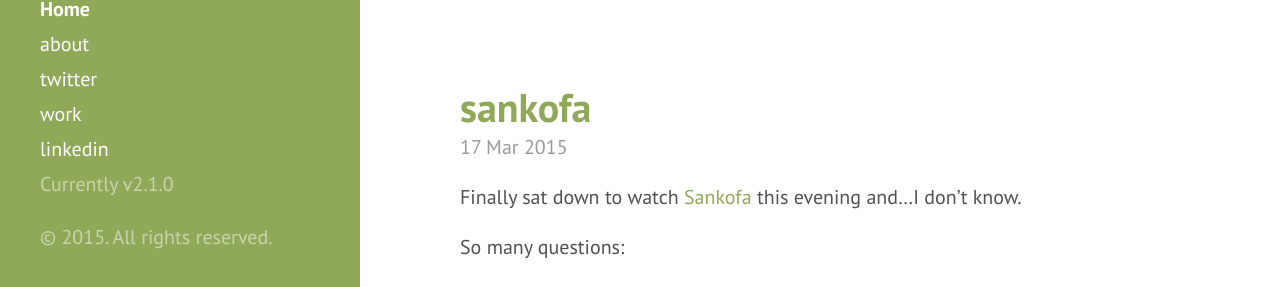
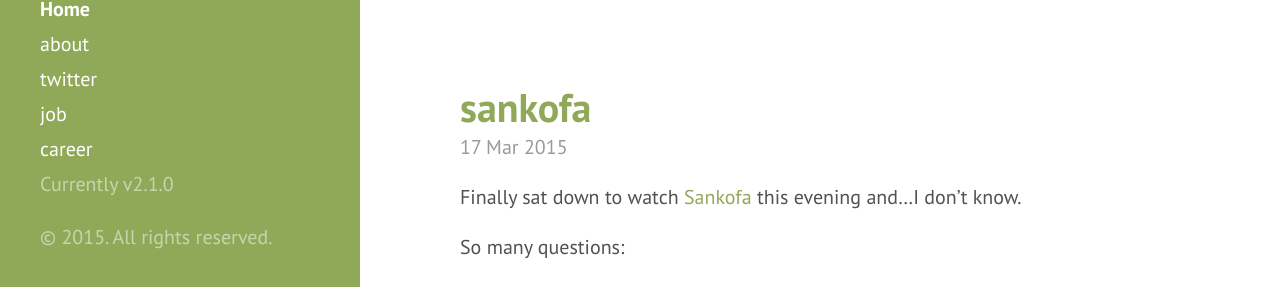
Before and after one commit to craigwiggins/craigwiggins.github.io, a Jekyll site: the page built from index.html, in a window 1280 px wide. Shown: the part 608-895 px from the top of the page. Built offline with Jekyll 4.4.1, drawn with Linux system fonts in a browser that asks for light colours; Markdown is read by kramdown in place of the engine named in the settings; the list of posts is cut into pages by our own code.

Commit message:
changing sidebar?

```diff
--- a/_includes/sidebar.html
+++ b/_includes/sidebar.html
@@ -27,8 +27,8 @@
       {% endfor %}
 
       <a class="sidebar-nav-item" href="http://www.twitter.com/oxala75">twitter</a>
-      <a class="sidebar-nav-item" href="https://github.com/adlnet">work</a>
-      <a class="sidebar-nav-item" href="http://www.linkedin.com/in/craigwiggins/en">linkedin</a>
+      <a class="sidebar-nav-item" href="https://github.com/adlnet">job</a>
+      <a class="sidebar-nav-item" href="http://www.linkedin.com/in/craigwiggins/en">career</a>
       <span class="sidebar-nav-item">Currently v{{ site.version }}</span>
     </nav>
 
```
